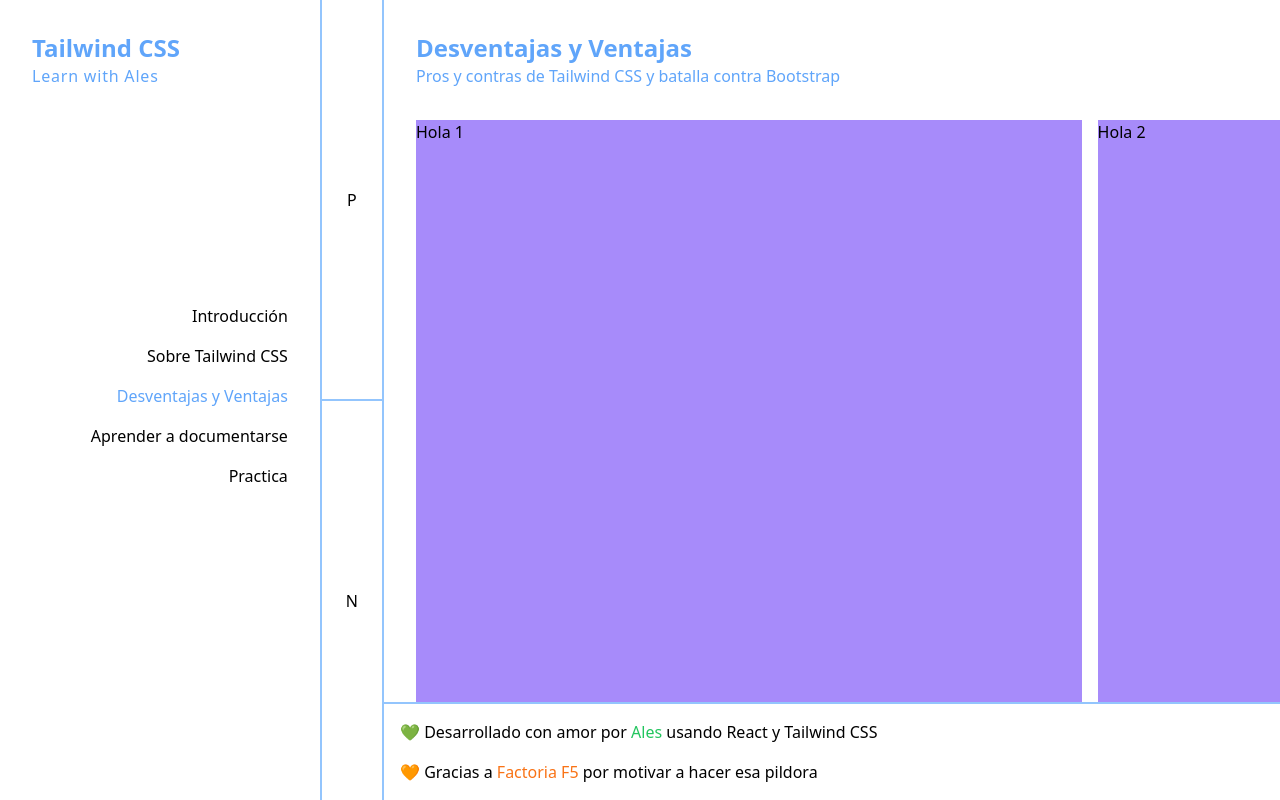
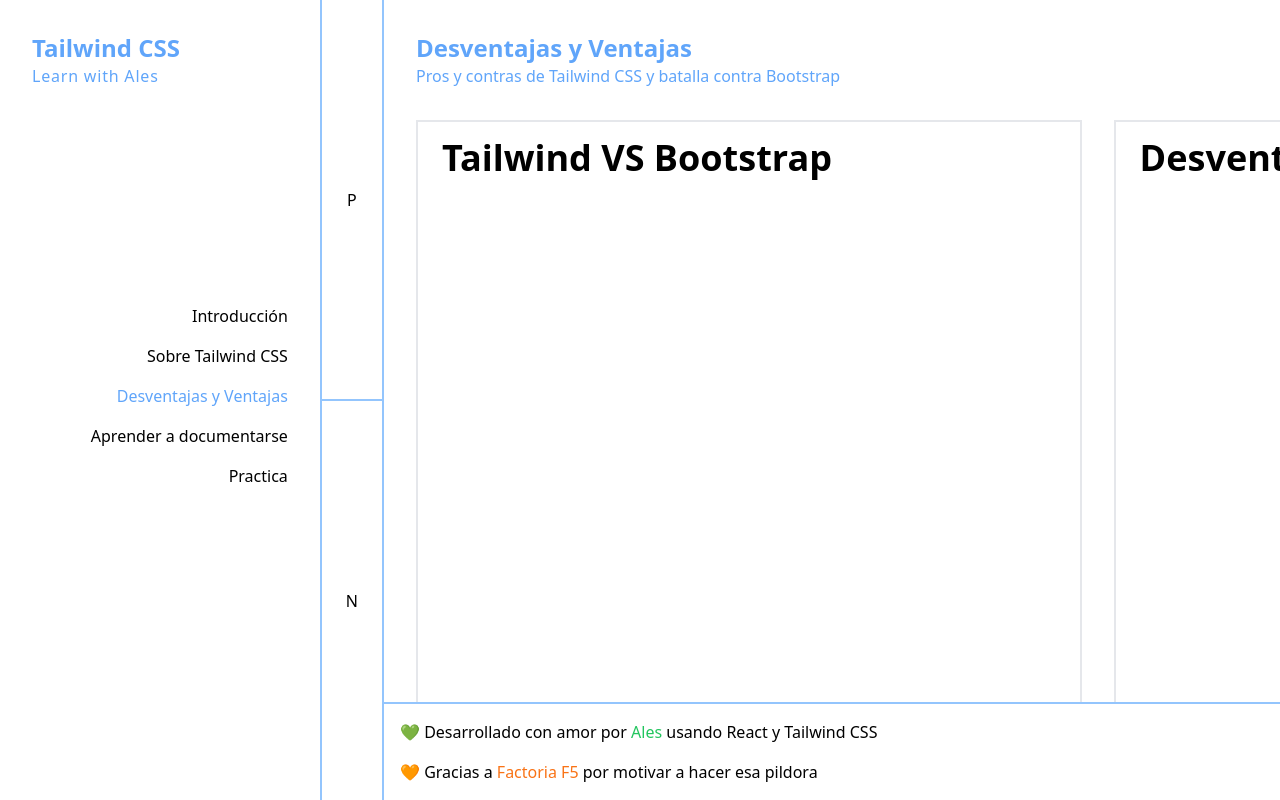
Before and after one commit to alesdevux/pill-tailwind, a React (Vite) app: page / in a window 1280 px wide. Both pictures are taken after a click on the item "Desventajas y Ventajas". Built offline with nearby package versions, Linux system fonts and the light colour scheme.

Commit message:
create component CardTitle

```diff
--- /dev/null
+++ b/src/components/CardTitle.jsx
@@ -0,0 +1,7 @@
+function CardTitle({ title }) {
+  return (
+    <h2 className="mb-4 text-4xl font-bold">{title}</h2>
+  )
+}
+
+export { CardTitle }
--- a/src/components/Main.jsx
+++ b/src/components/Main.jsx
@@ -10,7 +10,7 @@
           <h1 className="text-2xl font-black text-blue-400">{title}</h1>
           <p className="text-blue-400">{descripion}</p>
         </div>
-        <section className="flex flex-1 h-full gap-4 px-8 overflow-x-auto snap-x snap-mandatory ml-96 container-snap">
+        <section className="flex flex-1 h-full gap-8 px-8 overflow-x-auto snap-x snap-mandatory ml-96 container-snap">
           { children }
         </section>
       </div>
--- a/src/components/SlideCard.jsx
+++ b/src/components/SlideCard.jsx
@@ -1,6 +1,9 @@
-function SlideCard({ children }) {
+import { CardTitle } from "./CardTitle"
+
+function SlideCard({ children, title }) {
   return (
-    <div className="w-4/5 h-full snap-center bg-violet-400 shrink-0">
+    <div className="w-4/5 h-full px-6 py-4 border-2 snap-center shrink-0">
+      <CardTitle title={title} />
       { children }
     </div>
   )
--- a/src/pages/ProsContras.jsx
+++ b/src/pages/ProsContras.jsx
@@ -3,14 +3,11 @@
 function ProsContras() {
   return (
     <>
-      <SlideCard>
-        Hola 1
+      <SlideCard title="Tailwind VS Bootstrap">
       </SlideCard>
-      <SlideCard>
-        Hola 2
+      <SlideCard title="Desventajas">
       </SlideCard>
-      <SlideCard>
-        Hola 3
+      <SlideCard title="Ventajas">
       </SlideCard>
     </>
   )
```
